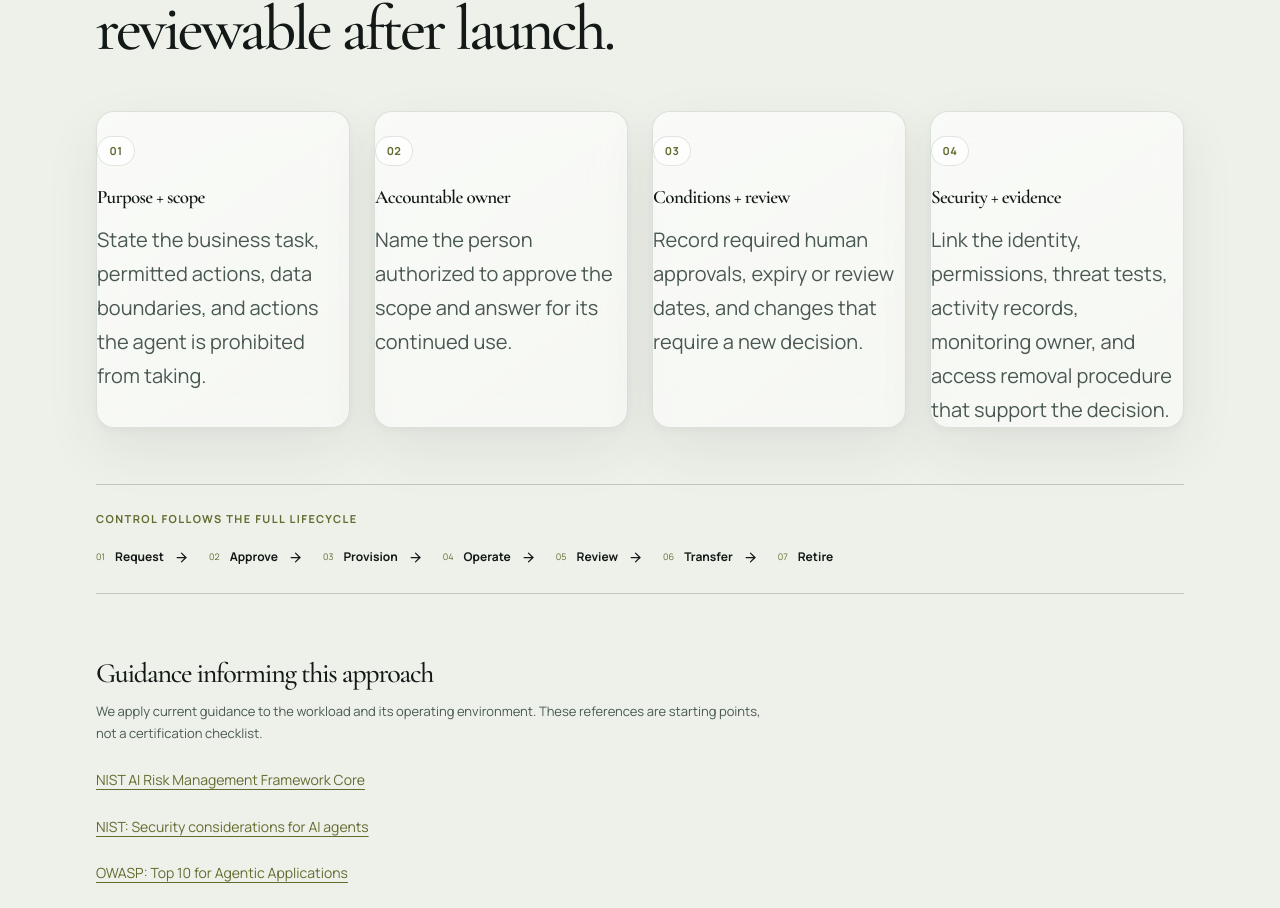
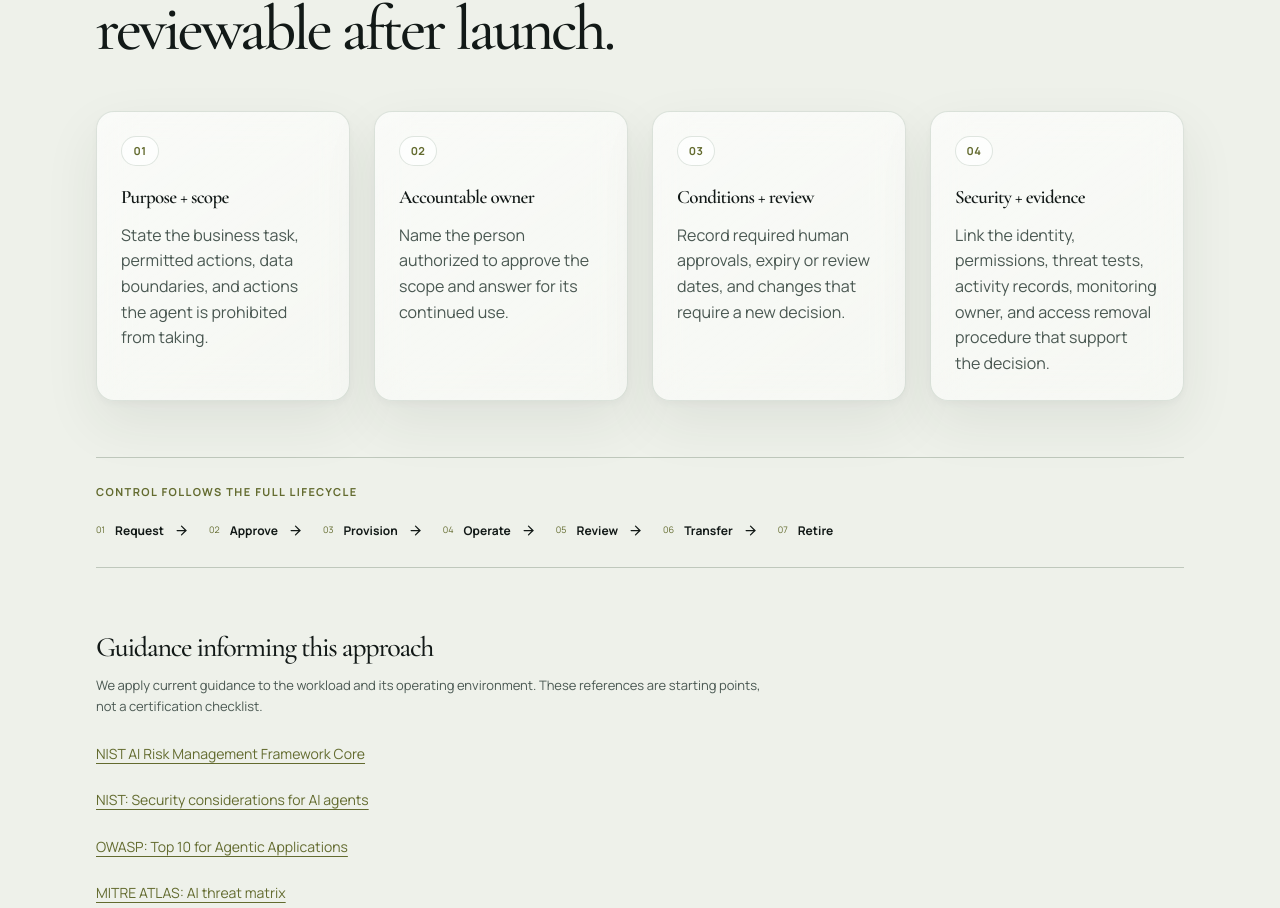
Before and after one commit to sougataroy-architect/adaptsphere-website, a Next.js app in the folder app/: page /agent-governance in a window 1280 px wide. Shown: the part 7889-8797 px from the top of the page. Built offline with nearby package versions, Linux system fonts and the light colour scheme.

Commit message:
Improve authorization record card readability

```diff
--- a/app/src/app/globals.css
+++ b/app/src/app/globals.css
@@ -247,3 +247,7 @@
 
 /* Fit the nine Microsoft capability items into complete desktop rows. */
 @media(min-width:1024px){.microsoft-grid{grid-template-columns:repeat(3,minmax(0,1fr))}}
+
+/* Keep authorization-record cards readable inside their four-column layout. */
+.problem-grid.governance-record-grid>article{padding:24px}
+.problem-grid.governance-record-grid>article>p{margin-top:12px;font-size:16px;line-height:1.6}
```
